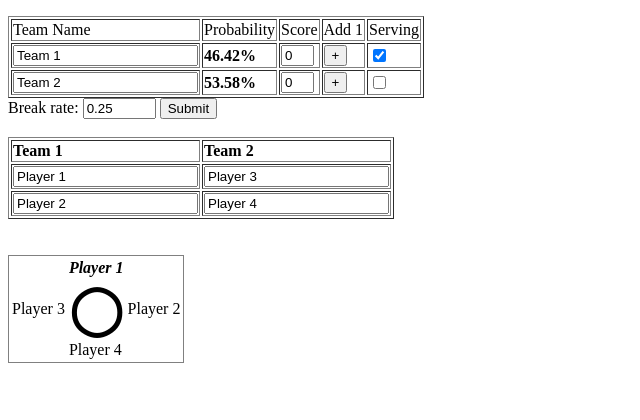
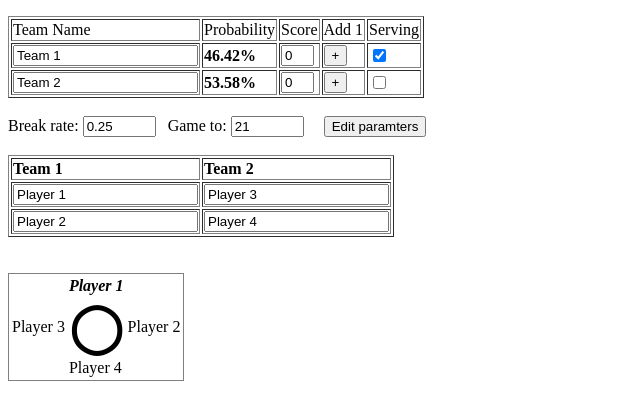
Before and after one commit to mccapobianco/RoundnetProbability, a plain HTML site: page index.html in a window 1280 px wide. Shown: the whole page, without its empty margins (0-640 px from the left). Drawn offline with Linux system fonts and the light colour scheme.

Commit message:
add input for target field

```diff
--- a/index.html
+++ b/index.html
@@ -30,9 +30,14 @@
 			</tr>
 		</tbody>
 	</table>
+	<br>
 	<label for="break_rate">Break rate:</label>
-	<input name="gender" id="break_rate" value="0.25" size="6px">
-	<input type="submit" value="Submit" onclick="onSubmitClick()">
+	<input id="break_rate" value="0.25" size="6px">
+	&nbsp
+	<label for="game_to">Game to:</label>
+	<input id="game_to" value="21" size = "6px">
+	&nbsp &nbsp
+	<input type="submit" value="Edit paramters" onclick="onSubmitClick()">
 	<br><br>
 	<table id="nameTable", border=1px>
 		<tr>
--- a/test.js
+++ b/test.js
@@ -49,6 +49,7 @@ function calcP(score, break_rate){
 		val = (array[max_score][i][0]+array[max_score][i][1]);
 		prob += val
 	}
+	console.log(array)
 	prob += array[max_score-1][max_score-1][0]*pWinTied(break_rate);
 	prob += array[max_score-1][max_score-1][1]*(1-pWinTied(break_rate));
 	return prob
@@ -64,6 +65,8 @@ function calcProb0FromTable(teamTable, break_rate){
 	}
 }
 
+// U = 1 - T * (1 - B)
+// T = B * U + (1 - U) * (1 - B)
 function pWinUpOne(break_rate){
 	var b = break_rate;
 	return (2*b - b*b)/(3*b - 2*b*b);
@@ -114,6 +117,8 @@ function onCheckClick(id){
 function onSubmitClick(){
 	var input = document.getElementById("break_rate")
 	break_rate = input.value
+	var input2 = document.getElementById("game_to")
+	max_score = input2.value
 	onEnter()
 }
 
```
